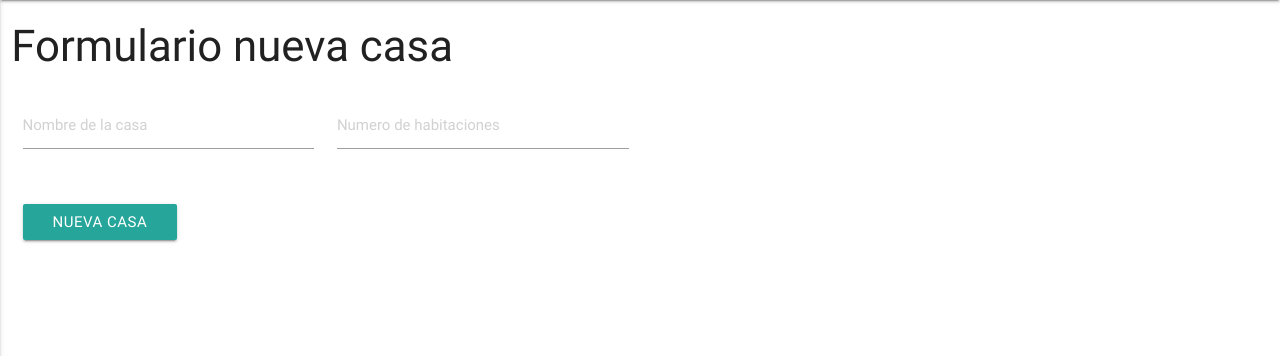
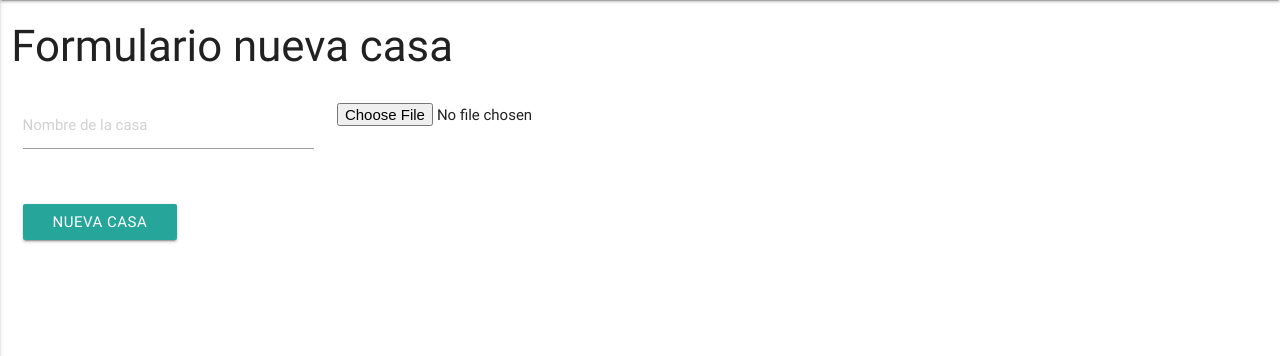
Before and after one commit to josegob/TFG-UGR, a Django app: page / in a window 1280 px wide. Shown: the part 64-420 px from the top of the page. Run offline with Django 3.2, Linux system fonts and the light colour scheme.

Commit message:
Version 0.1

```diff
--- a/inmobiliariaVR/inmobiliariaVR/templates/inmobiliariaVR/main_page.html
+++ b/inmobiliariaVR/inmobiliariaVR/templates/inmobiliariaVR/main_page.html
@@ -14,7 +14,7 @@
           <input placeholder="Nombre de la casa" id="nombre_casa" name="nombre_casa" type="text" class="validate" >
         </div>
         <div class="input-field col s3">
-          <input placeholder="Numero de habitaciones" id="numero_habitaciones" name="numero_habitaciones" type="number" class="validate" required>
+          <input placeholder="Numero de habitaciones" id="numero_habitaciones" name="numero_habitaciones" type="file" class="validate" required>
         </div>
       </div>
       <div class="row input-field col s4">
```
